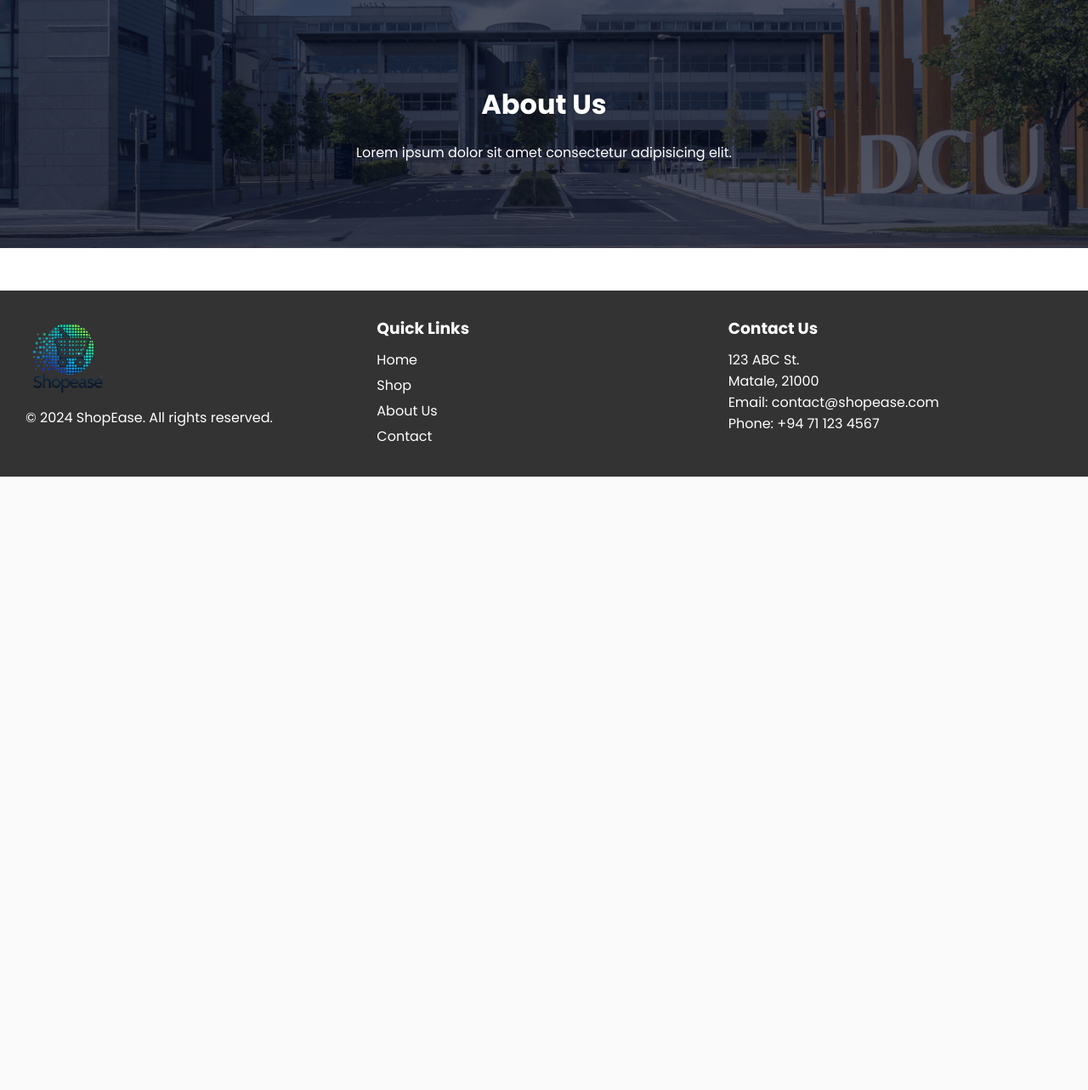
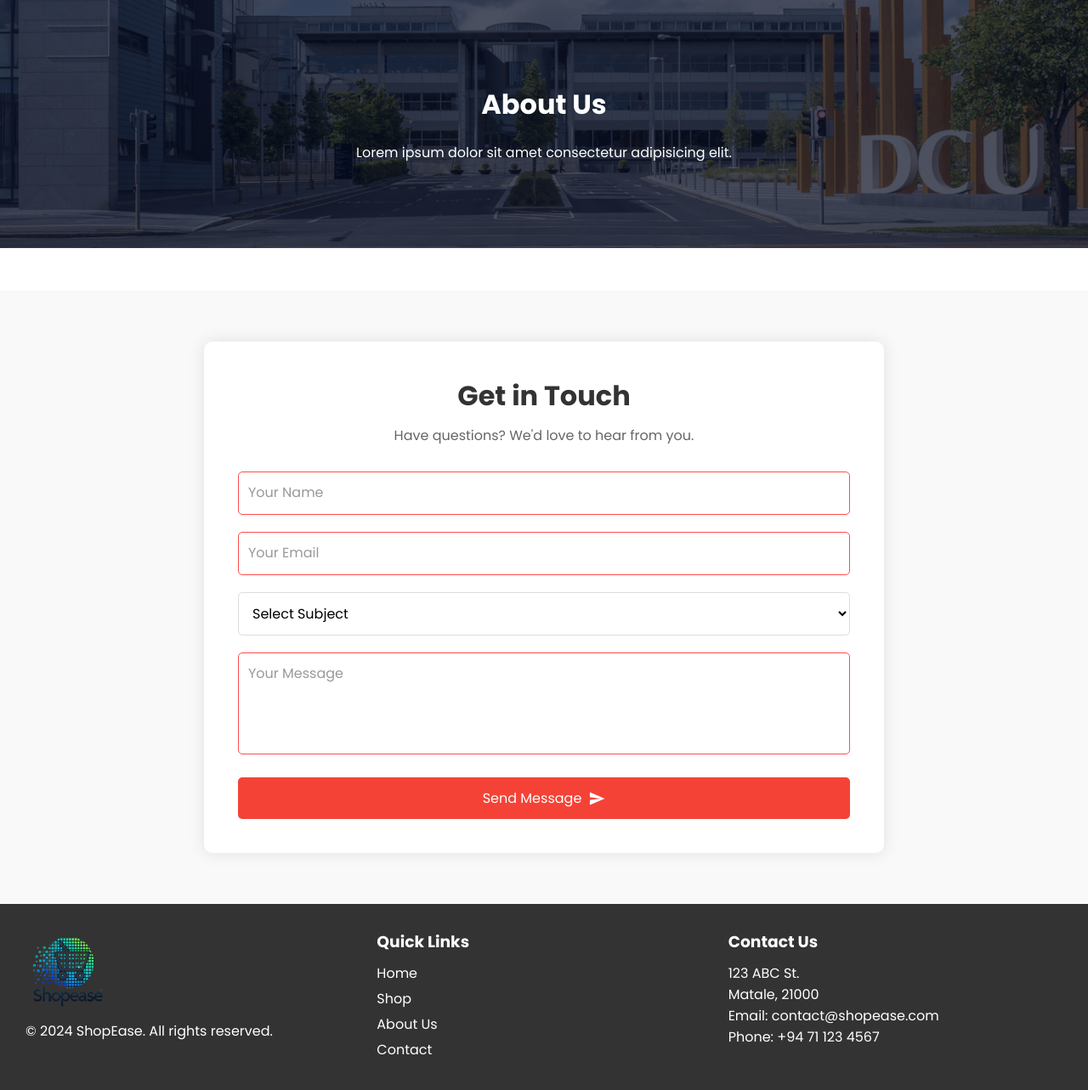
Before and after one commit to sandunMadhushan/e-commerce-web, a PHP site: page / in a window 1280 px wide. Shown: the part 2426-3709 px from the top of the page at 85% size. Before the commit the page ends 2987 px from the top, so only its background shows below. Run offline with PHP 8.4, Linux system fonts and the light colour scheme.

Commit message:
added contact form to home

```diff
--- a/index.php
+++ b/index.php
@@ -229,18 +229,56 @@
                 <p>Lorem ipsum dolor sit amet consectetur adipisicing elit.
                 </p>
             </div>
-            <!-- <div class="col">
-                <form action="#">
-                    <input type="email" placeholder="Enter your email address">
-                    <button type="submit">Subscribe</button>
+        </section>
+
+        <!-- Contact Form Section -->
+        <section class="contact-form-section">
+            <div class="form-container">
+                <h2>Get in Touch</h2>
+                <p>Have questions? We'd love to hear from you.</p>
+
+                <form id="contactForm" class="contact-form">
+                    <div class="form-group">
+                        <input type="text" id="name" name="name" required>
+                        <label for="name">Your Name</label>
+                        <span class="focus-border"></span>
+                    </div>
+
+                    <div class="form-group">
+                        <input type="email" id="email" name="email" required>
+                        <label for="email">Your Email</label>
+                        <span class="focus-border"></span>
+                    </div>
+
+                    <div class="form-group">
+                        <select id="subject" name="subject" required>
+                            <option value="" disabled selected>Select Subject</option>
+                            <option value="general">General Inquiry</option>
+                            <option value="support">Support</option>
+                            <option value="feedback">Feedback</option>
+                        </select>
+                        <span class="focus-border"></span>
+                    </div>
+
+                    <div class="form-group">
+                        <textarea id="message" name="message" required></textarea>
+                        <label for="message">Your Message</label>
+                        <span class="focus-border"></span>
+                    </div>
+
+                    <button type="submit" class="submit-btn">
+                        Send Message
+                        <span class="material-icons">send</span>
+                    </button>
                 </form>
-            </div> -->
+            </div>
         </section>
 
         <section>
             <?php include './partials/footer.php' ?>
         </section>
         <script src="script.js"></script>
+
 </body>
 
 </html>
--- a/script.js
+++ b/script.js
@@ -68,3 +68,69 @@ function scrollToTop() {
     behavior: "smooth",
   });
 }
+
+document.addEventListener("DOMContentLoaded", function () {
+  const contactForm = document.getElementById("contactForm");
+  if (contactForm) {
+    contactForm.addEventListener("submit", function (e) {
+      e.preventDefault();
+
+      // Get form data
+      const formData = new FormData(contactForm);
+      const data = Object.fromEntries(formData);
+
+      // Here you would typically send the data to your server
+      console.log("Form submitted:", data);
+
+      // Show success message
+      alert("Thank you for your message! We will get back to you soon.");
+      contactForm.reset();
+    });
+  }
+});
+
+// Contact page form validation
+document.addEventListener("DOMContentLoaded", function () {
+  const contactForm = document.querySelector(".contact-form");
+  if (contactForm) {
+    contactForm.addEventListener("submit", function (e) {
+      e.preventDefault();
+
+      // Get all form inputs
+      const firstName = document.getElementById("firstName").value.trim();
+      const lastName = document.getElementById("lastName").value.trim();
+      const email = document.getElementById("email").value.trim();
+      const subject = document.getElementById("subject").value.trim();
+      const message = document.getElementById("message").value.trim();
+
+      // Basic validation
+      if (!firstName || !lastName || !email || !subject || !message) {
+        alert("Please fill in all fields");
+        return;
+      }
+
+      // Email validation
+      const emailRegex = /^[^\s@]+@[^\s@]+\.[^\s@]+$/;
+      if (!emailRegex.test(email)) {
+        alert("Please enter a valid email address");
+        return;
+      }
+
+      // If validation passes, collect form data
+      const formData = {
+        firstName,
+        lastName,
+        email,
+        subject,
+        message,
+      };
+
+      // Here you would typically send the data to your server
+      console.log("Form submitted:", formData);
+
+      // Show success message
+      alert("Thank you for your message! We will get back to you soon.");
+      contactForm.reset();
+    });
+  }
+});
--- a/styles.css
+++ b/styles.css
@@ -583,3 +583,145 @@ hr {
 .product-page a:hover {
   background-color: #db322f;
 }
+
+/* index page contact form */
+.contact-form-section {
+  padding: 60px 20px;
+  background: #f9f9f9;
+}
+
+.form-container {
+  max-width: 800px;
+  margin: 0 auto;
+  padding: 40px;
+  background: white;
+  border-radius: 10px;
+  box-shadow: 0 0 20px rgba(0, 0, 0, 0.1);
+}
+
+.form-container h2 {
+  text-align: center;
+  color: #333;
+  margin-bottom: 10px;
+  font-size: 2rem;
+}
+
+.form-container p {
+  text-align: center;
+  color: #666;
+  margin-bottom: 30px;
+  font-size: 1rem;
+}
+
+.contact-form {
+  display: grid;
+  gap: 20px;
+}
+
+.form-group {
+  position: relative;
+}
+
+.form-group input,
+.form-group textarea,
+.form-group select {
+  width: 100%;
+  padding: 12px;
+  border: 1px solid #ddd;
+  border-radius: 5px;
+  font-size: 16px;
+  background: transparent;
+  transition: all 0.3s ease;
+}
+
+.form-group label {
+  position: absolute;
+  left: 12px;
+  top: 12px;
+  color: #999;
+  pointer-events: none;
+  transition: all 0.3s ease;
+}
+
+.form-group input:focus ~ label,
+.form-group textarea:focus ~ label,
+.form-group input:valid ~ label,
+.form-group textarea:valid ~ label {
+  top: -20px;
+  left: 0;
+  font-size: 14px;
+  color: #f44336;
+}
+
+.form-group textarea {
+  height: 120px;
+  resize: none;
+}
+
+.focus-border {
+  position: absolute;
+  bottom: 0;
+  left: 0;
+  width: 0;
+  height: 2px;
+  background-color: #f44336;
+  transition: all 0.3s ease;
+}
+
+.form-group input:focus ~ .focus-border,
+.form-group textarea:focus ~ .focus-border {
+  width: 100%;
+}
+
+.submit-btn {
+  padding: 12px 30px;
+  background: #f44336;
+  color: white;
+  border: none;
+  border-radius: 5px;
+  font-size: 16px;
+  cursor: pointer;
+  display: flex;
+  align-items: center;
+  justify-content: center;
+  gap: 8px;
+  transition: background 0.3s ease;
+}
+
+.submit-btn:hover {
+  background: #db322f;
+}
+
+.submit-btn .material-icons {
+  font-size: 20px;
+}
+
+/* Add these styles to your existing contact form styles */
+.contact-form input:focus,
+.contact-form textarea:focus {
+  outline: none;
+  border-color: #f44336;
+  box-shadow: 0 0 5px rgba(244, 67, 54, 0.3);
+}
+
+.contact-form .submit-btn {
+  display: flex;
+  align-items: center;
+  justify-content: center;
+  gap: 8px;
+  background: #f44336;
+  transition: background 0.3s ease;
+}
+
+.contact-form .submit-btn:hover {
+  background: #db322f;
+}
+
+.contact-form .submit-btn .material-icons {
+  font-size: 20px;
+}
+
+.contact-form input:invalid,
+.contact-form textarea:invalid {
+  border-color: #ff4d4d;
+}
```
